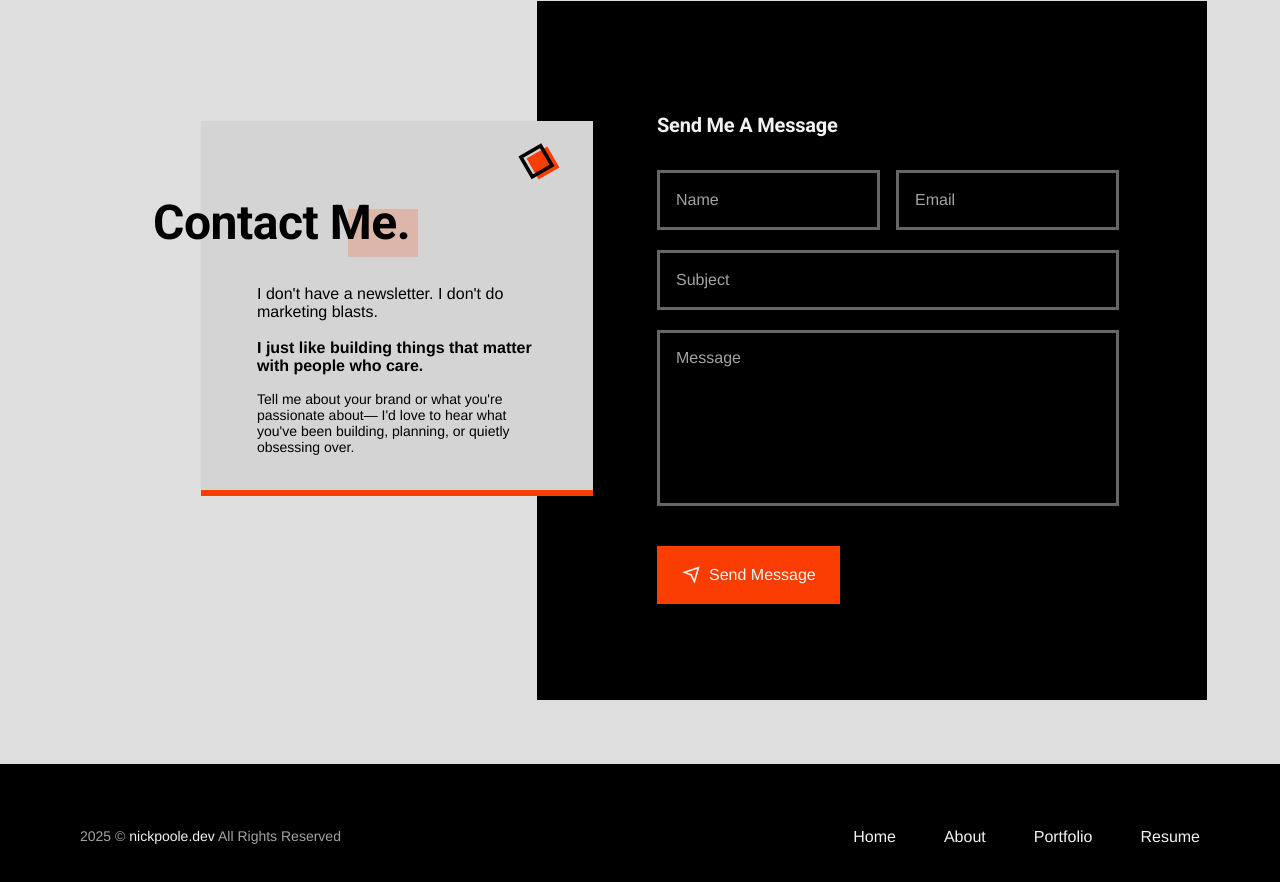
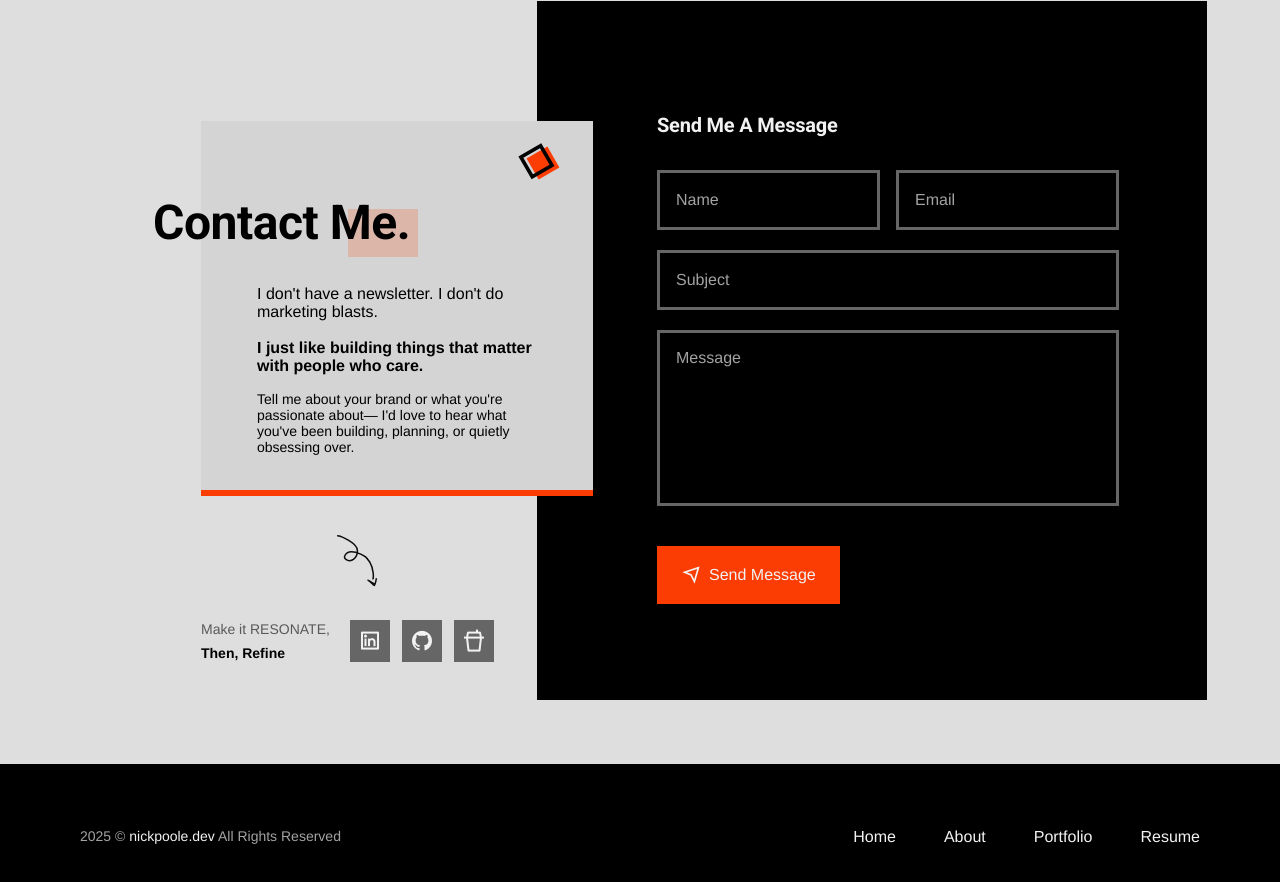
Before and after one commit to nick-poole/.dev, a website: page public/index.html in a window 1280 px wide. Shown: the part 4761-5643 px from the top of the page. Drawn offline with nearby package versions, Linux system fonts and the light colour scheme; a web font is replaced by a local one.

Commit message:
adds favicon ico

```diff
--- a/public/index.html
+++ b/public/index.html
@@ -5,7 +5,12 @@
 		<meta name="viewport" content="width=device-width, initial-scale=1.0" />
 
 		<!--=============== FAVICON ===============-->
-		<link rel="shortcut icon" href="images/favicon.png" type="image/x-icon" />
+		<link rel="icon" type="image/png" href="/favicon-96x96.png" sizes="96x96" />
+		<link rel="icon" type="image/svg+xml" href="/favicon.svg" />
+		<link rel="shortcut icon" href="/favicon.ico" />
+		<link rel="apple-touch-icon" sizes="180x180" href="/apple-touch-icon.png" />
+		<meta name="apple-mobile-web-app-title" content="nickpoole.dev" />
+		<link rel="manifest" href="/site.webmanifest" />
 
 		<!--=============== REMIXICONS ===============-->
 		<link
@@ -128,7 +133,7 @@
 
 						<div class="home__social">
 							<a
-								href="https://www.linkedin.com/"
+								href="https://www.linkedin.com/in/napoole"
 								target="_blank"
 								rel="noopener noreferrer"
 								class="home__social-link"
@@ -137,7 +142,7 @@
 								<i class="ri-linkedin-box-line"></i>
 							</a>
 							<a
-								href="https://github.com/"
+								href="https://github.com/nick-poole"
 								target="_blank"
 								rel="noopener noreferrer"
 								class="home__social-link"
@@ -290,15 +295,6 @@
 									<i class="ri-file-list-3-line" aria-hidden="true"></i>
 									View Resume
 								</a>
-
-								<!-- <a
-									href="https://www.linkedin.com/"
-									target="_blank"
-									rel="noopener noreferrer"
-									class="button__ghost"
-									aria-label="View Nick's LinkedIn page">
-									<i class="ri-linkedin-box-line"></i>
-								</a> -->
 							</div>
 						</div>
 					</div>
@@ -791,6 +787,47 @@
 							</button>
 						</form>
 					</div>
+					<div class="contact__social">
+						<img src="images/curved-arrow.svg" alt="" aria-hidden="true" class="contact__social-arrow" />
+
+						<div class="contact__social-data">
+							<div>
+								<p class="contact__social-description-1">Make it RESONATE,</p>
+
+								<p class="contact__social-description-2">Then, Refine</p>
+							</div>
+
+							<div class="contact__social-links">
+								<a
+									href="https://www.linkedin.com/in/napoole"
+									target="_blank"
+									rel="noopener noreferrer"
+									class="home__social-link"
+									aria-label="View Nick's LinkedIn page"
+									title="View Nick's LinkedIn page">
+									<i class="ri-linkedin-box-line"></i>
+								</a>
+								<a
+									href="https://github.com/nick-poole"
+									target="_blank"
+									rel="noopener noreferrer"
+									class="home__social-link"
+									aria-label="View Nick's Github"
+									title="View Nick's Github">
+									<i class="ri-github-fill"></i>
+								</a>
+								<a
+									href="https://buymeacoffee.com/nickpoole"
+									target="_blank"
+									rel="noopener noreferrer"
+									class="home__social-link"
+									aria-label="Buy me a Coffee"
+									title="Buy me a Coffee">
+									<i class="ri-drinks-line"></i>
+								</a>
+							</div>
+						</div>
+					</div>
 				</div>
 			</section>
 		</main>
```
Also changed, not shown: public/thank-you.html (+7 -2 lines), public/favicon.ico/apple-touch-icon.png (added), public/favicon.ico/favicon-96x96.png (added), public/favicon.ico/favicon.ico (added), public/favicon.ico/favicon.svg (added), public/favicon.ico/site.webmanifest (added), public/favicon.ico/web-app-manifest-192x192.png (added), public/favicon.ico/web-app-manifest-512x512.png (added).
